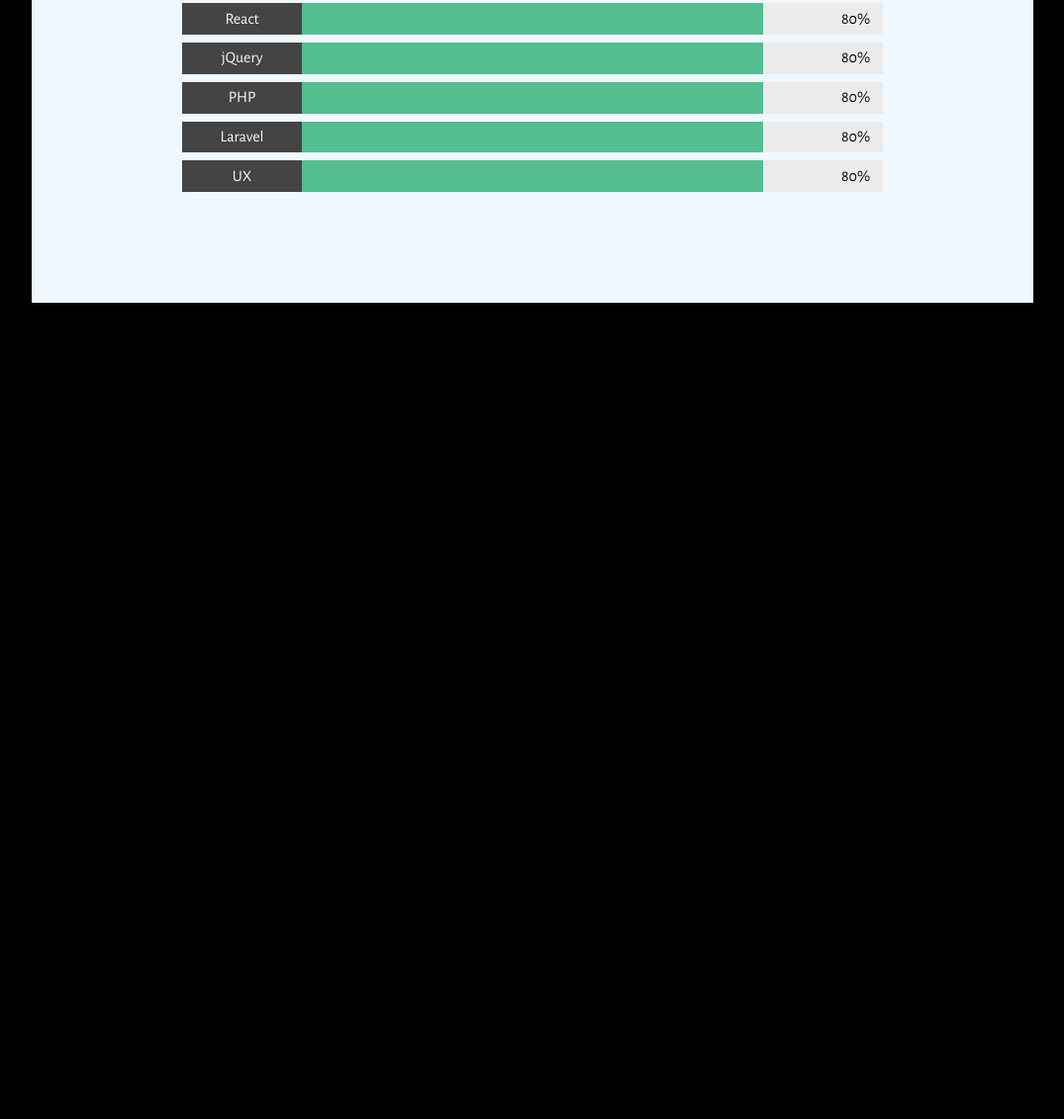
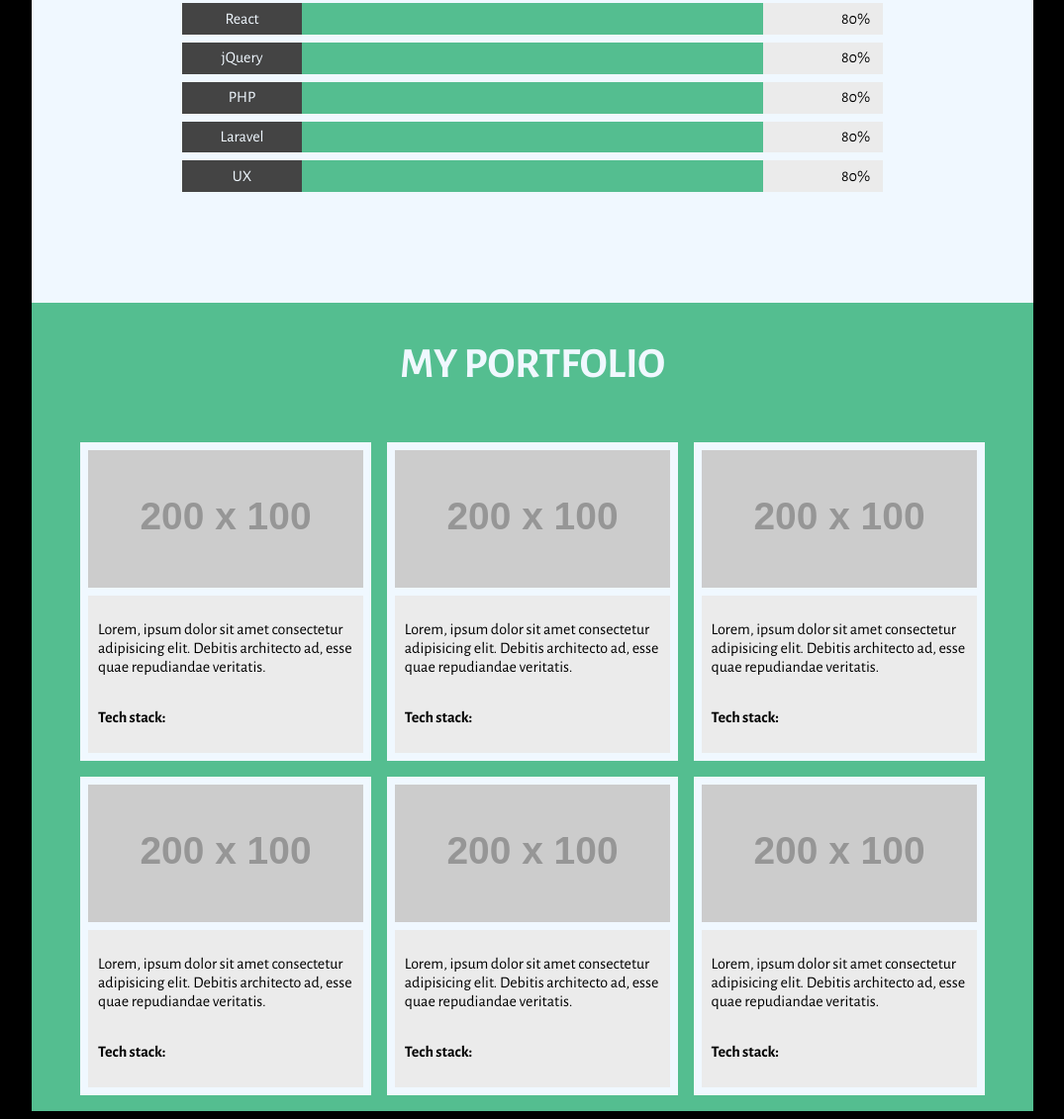
Before and after one commit to meleshkevich/aneta-portfolio, a plain HTML site: page index.html in a window 1280 px wide. Shown: the part 1139-2270 px from the top of the page at 99% size, without its empty margins (102-1177 px from the left). Before the commit the page ends 1453 px from the top, so only its background shows below. Drawn offline with nearby package versions, Linux system fonts and the light colour scheme; placeholder pictures from the web are drawn by us.

Commit message:
add portfolio section

```diff
--- a/index.html
+++ b/index.html
@@ -23,12 +23,12 @@
       </div>
     </header>
     <main class="flex-column">
-      <div class="hero-name flex-column">
+      <section class="hero-name flex-column">
         <div class="hero-text flex-column">
           <p>Hi, I am <span>Aneta Webbie</span></p>
           <p>I'm a Full-stack Web Developer</p>
         </div>
-      </div>
+      </section>
       <div class="work flex-row">
         <p>
           Lorem ipsum dolor sit amet, consectetur adipisicing elit. Dolores aut
@@ -36,7 +36,7 @@
           <b>eaque a molestias quis fugiat.</b>
         </p>
       </div>
-      <div class="flow flex-row">
+      <section class="flow flex-row">
         <div class="flow-item flex-column">
           <div class="circle"></div>
           <p class="flow-header">Discover</p>
@@ -65,8 +65,8 @@
             Lorem ipsum dolor, sit amet consectetur adipisicing elit.
           </p>
         </div>
-      </div>
-      <div class="skills flex-column">
+      </section>
+      <section class="skills flex-column">
         <div class="skills-header">
           <h2>My skills</h2>
         </div>
@@ -112,7 +112,92 @@
             <div class="skills-item-perc">80%</div>
           </div>
         </div>
-      </div>
+      </section>
+      <section class="portfolio flex-column">
+        <div class="portfolio-header flex-row">
+          <h2>My portfolio</h2>
+        </div>
+        <div class="portfolio-items flex-row">
+          <div class="portfolio-item flex-column">
+            <img
+              src="https://via.placeholder.com/200x100.png"
+              alt="portfolio item"
+            />
+            <div class="portfolio-item-text flex-column">
+              <p>
+                Lorem, ipsum dolor sit amet consectetur adipisicing elit.
+                Debitis architecto ad, esse quae repudiandae veritatis.
+              </p>
+              <p><span>Tech stack:</span></p>
+            </div>
+          </div>
+          <div class="portfolio-item flex-column">
+            <img
+              src="https://via.placeholder.com/200x100.png"
+              alt="portfolio item"
+            />
+            <div class="portfolio-item-text flex-column">
+              <p>
+                Lorem, ipsum dolor sit amet consectetur adipisicing elit.
+                Debitis architecto ad, esse quae repudiandae veritatis.
+              </p>
+              <p><span>Tech stack:</span></p>
+            </div>
+          </div>
+          <div class="portfolio-item flex-column">
+            <img
+              src="https://via.placeholder.com/200x100.png"
+              alt="portfolio item"
+            />
+            <div class="portfolio-item-text flex-column">
+              <p>
+                Lorem, ipsum dolor sit amet consectetur adipisicing elit.
+                Debitis architecto ad, esse quae repudiandae veritatis.
+              </p>
+              <p><span>Tech stack:</span></p>
+            </div>
+          </div>
+          <div class="portfolio-item flex-column">
+            <img
+              src="https://via.placeholder.com/200x100.png"
+              alt="portfolio item"
+            />
+            <div class="portfolio-item-text flex-column">
+              <p>
+                Lorem, ipsum dolor sit amet consectetur adipisicing elit.
+                Debitis architecto ad, esse quae repudiandae veritatis.
+              </p>
+              <p><span>Tech stack:</span></p>
+            </div>
+          </div>
+          <div class="portfolio-item flex-column">
+            <img
+              src="https://via.placeholder.com/200x100.png"
+              alt="portfolio item"
+            />
+            <div class="portfolio-item-text flex-column">
+              <p>
+                Lorem, ipsum dolor sit amet consectetur adipisicing elit.
+                Debitis architecto ad, esse quae repudiandae veritatis.
+              </p>
+              <p><span>Tech stack:</span></p>
+            </div>
+          </div>
+          <div class="portfolio-item flex-column">
+            <img
+              src="https://via.placeholder.com/200x100.png"
+              alt="portfolio item"
+            />
+            <div class="portfolio-item-text flex-column">
+              <p>
+                Lorem, ipsum dolor sit amet consectetur adipisicing elit.
+                Debitis architecto ad, esse quae repudiandae veritatis.
+              </p>
+              <p><span>Tech stack:</span></p>
+            </div>
+          </div>
+        </div>
+      </section>
     </main>
   </body>
 </html>
--- a/styles.css
+++ b/styles.css
@@ -9,6 +9,7 @@
   --lighgrey: #ebebeb;
   --darkgrey: #232323;
 }
+
 body {
   display: flex;
   flex-direction: column;
@@ -167,3 +168,37 @@
   text-align: right;
   padding: 0.4rem 0.8rem;
 }
+.portfolio {
+  width: 100%;
+  background: var(--main-green);
+}
+.portfolio-header {
+  color: var(--main-white);
+  text-transform: uppercase;
+  font-weight: bold;
+  font-size: 1.8em;
+  justify-content: center;
+}
+.portfolio-items {
+  width: 100%;
+  gap: 1rem;
+  flex-wrap: wrap;
+  justify-content: center;
+  padding: 1rem;
+}
+
+.portfolio-item {
+  width: 30%;
+  background: var(--main-white);
+  padding: 0.5rem;
+  gap: 0.5rem;
+}
+.portfolio-item-text {
+  background: var(--lighgrey);
+  padding: 0.6rem;
+  text-align: block;
+}
+
+.portfolio-item-text span {
+  font-weight: bold;
+}
```
